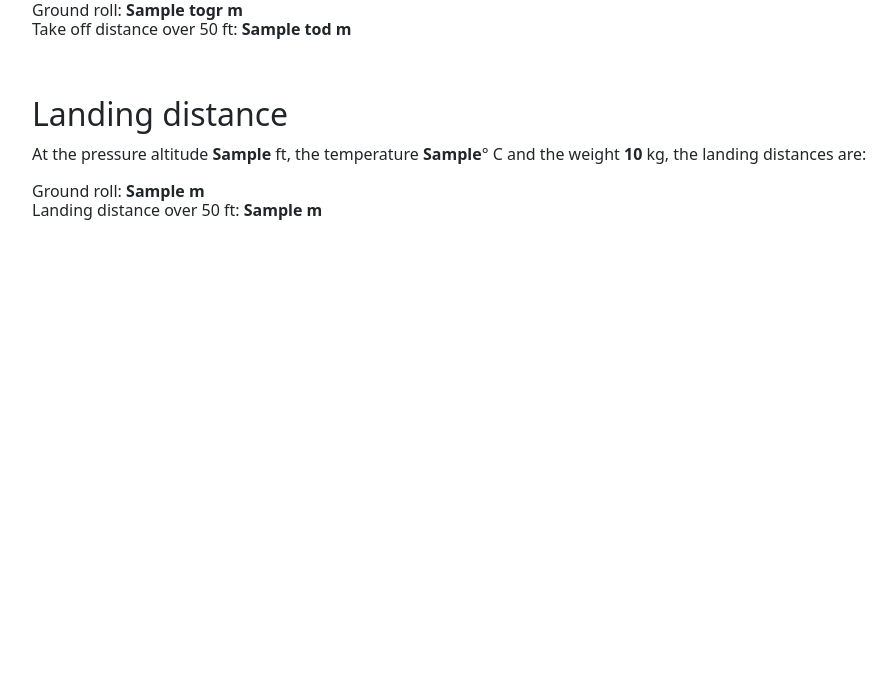
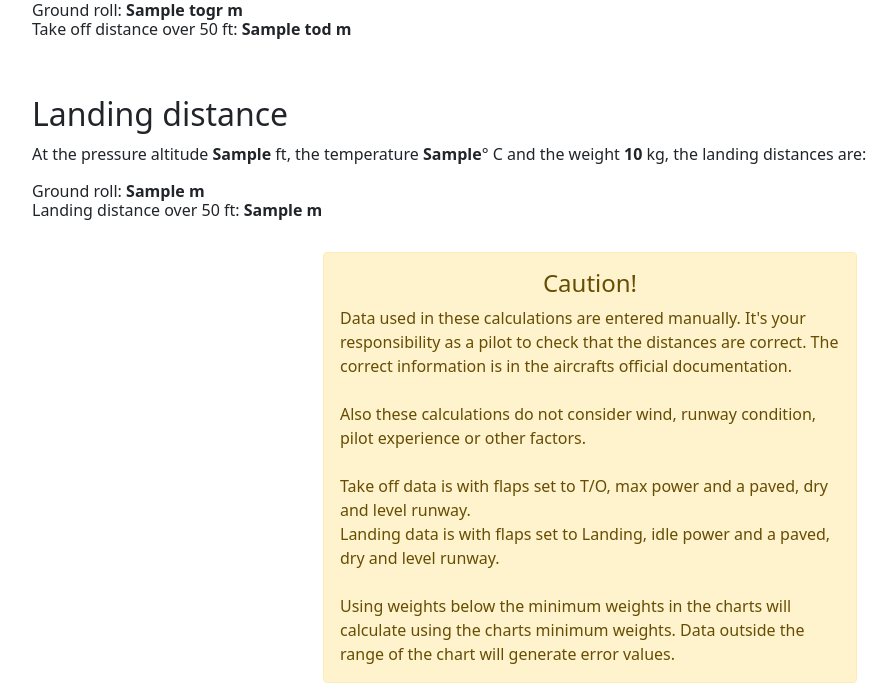
Before and after one commit to stelaninja/da40_performance, a Flask app: template website/templates/home.html in a window 1280 px wide. Shown: the part 550-1249 px from the top of the page, without its empty margins (50-946 px from the left). Before the commit the page ends 770 px from the top, so only its background shows below. Run offline with Flask 2, Linux system fonts and the light colour scheme; the template is opened without the code that fills it: most values are stand-ins (such as "Sample title", 1, 10 or a date in 2020); some libraries are stand-ins or nearby versions.

Commit message:
Added warning message

```diff
--- a/website/templates/home.html
+++ b/website/templates/home.html
@@ -140,6 +140,26 @@
     Landing distance over 50 ft: <b>{{ landing_dist }} m</b>
   </h6>
   <br />
-
-  {% endblock %}
 </form>
+<div class="container">
+  <div class="row justify-content-center">
+    <div class="col-6">
+      <div class="alert alert-warning" role="alert">
+        <center><h4>Caution!</h4></center>
+        Data used in these calculations are entered manually. It's your
+        responsibility as a pilot to check that the distances are correct. The
+        correct information is in the aircrafts official documentation.<br /><br />
+        Also these calculations do not consider wind, runway condition, pilot
+        experience or other factors.<br /><br />
+        Take off data is with flaps set to T/O, max power and a paved, dry and
+        level runway.<br />
+        Landing data is with flaps set to Landing, idle power and a paved, dry
+        and level runway.<br /><br />
+        Using weights below the minimum weights in the charts will calculate
+        using the charts minimum weights. Data outside the range of the chart
+        will generate error values.
+      </div>
+    </div>
+  </div>
+</div>
+{% endblock %}
```
